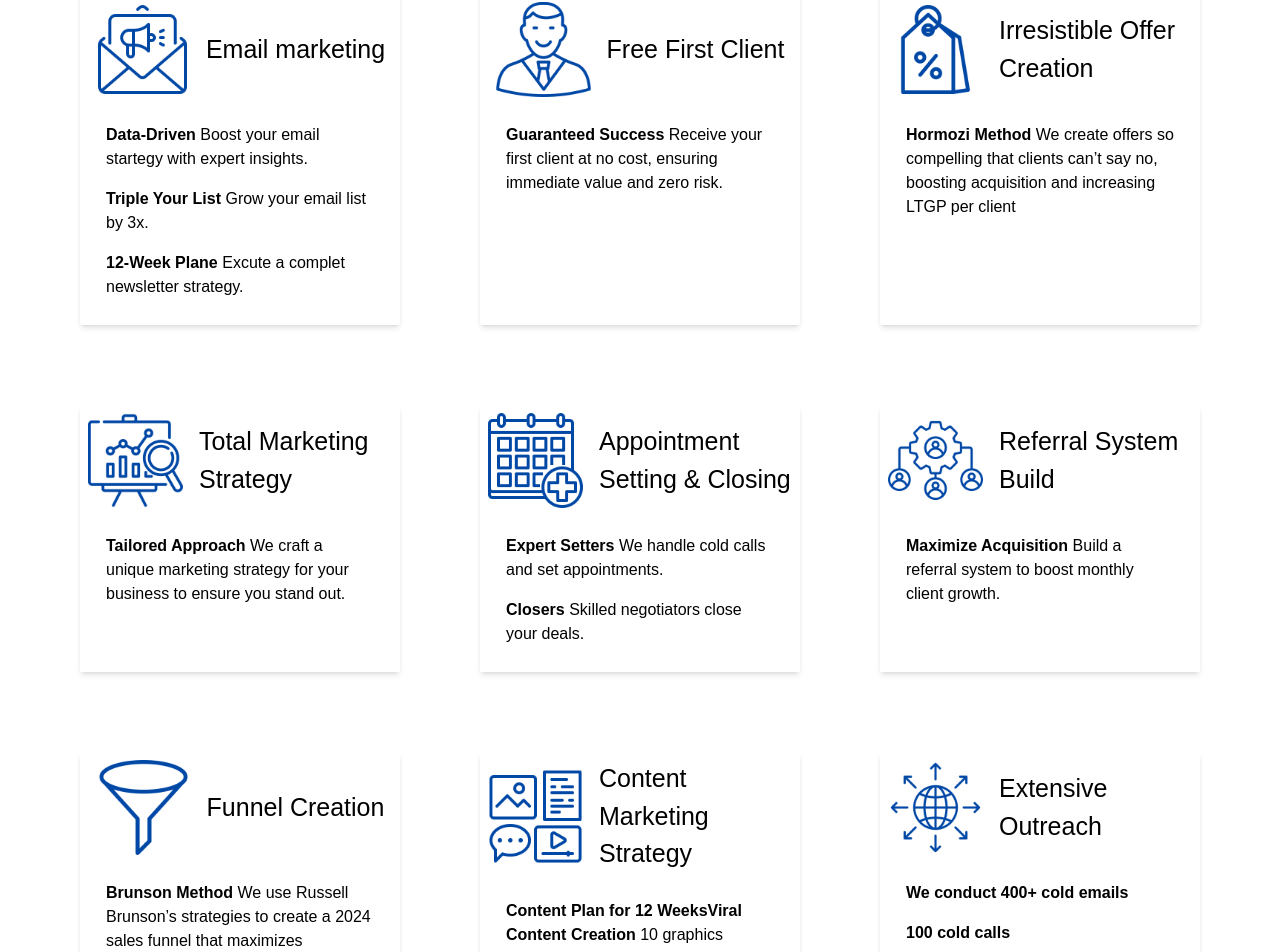
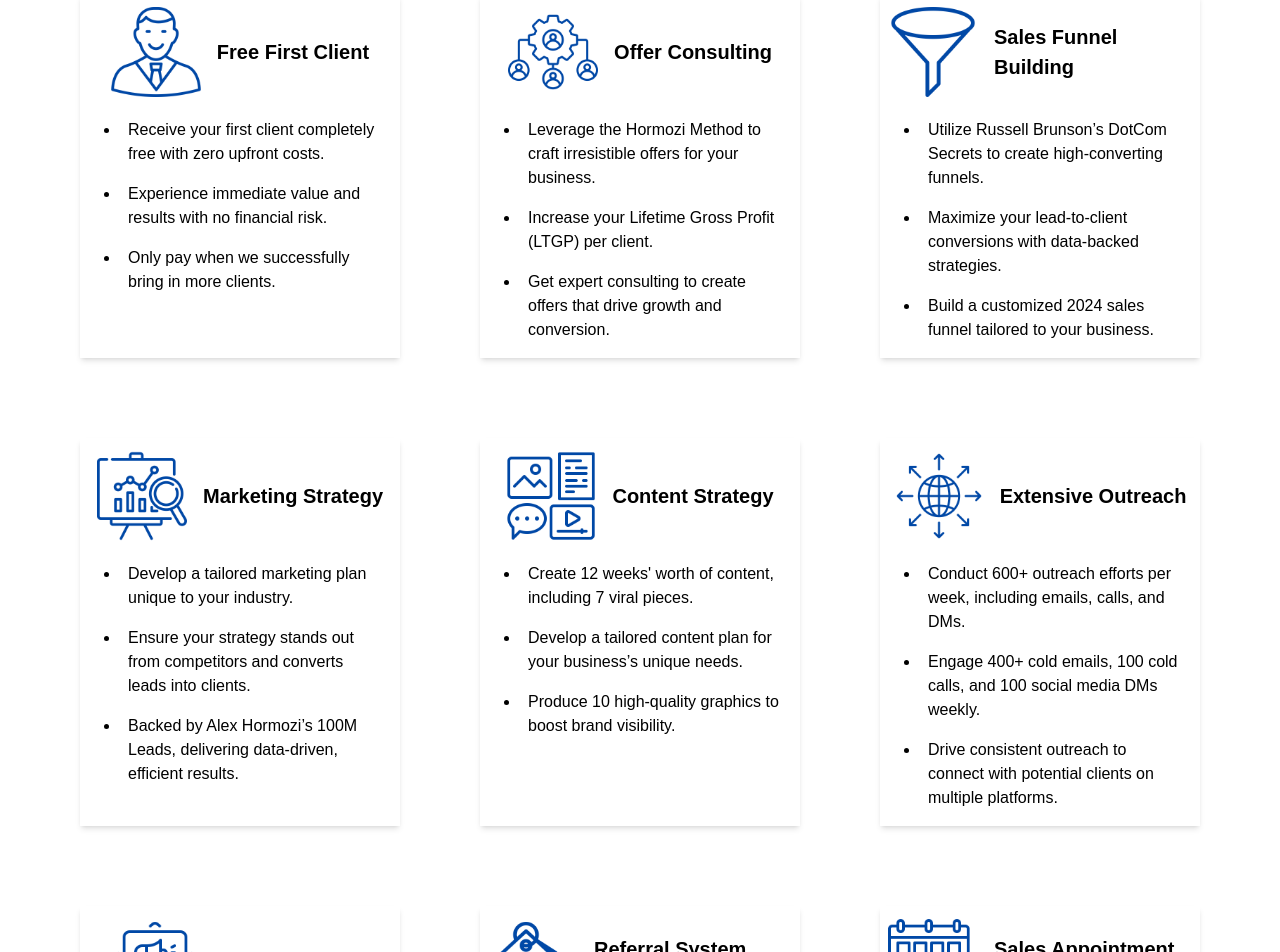
Before and after one commit to ayouub-bk/LoschMedia_Agency, a React (Vite) app: page / in a window 1280 px wide. Shown: the part 2333-3285 px from the top of the page. Built offline with nearby package versions, Linux system fonts and the light colour scheme.

Commit message:
fixed services-Home

```diff
--- a/src/Components/sections/ServicesHome.jsx
+++ b/src/Components/sections/ServicesHome.jsx
@@ -17,23 +17,19 @@ const ServicesHome = () => {
                 index == services.length - 1 ? `` : ``
               }   `}
             >
-              <div className="flex items-center justify-center gap-4 ">
-                <img src={icon} height="95px" width="95" alt="icon" />
-                <h2 className="text-[25px]">{title}</h2>
+              <div className="flex items-center justify-center gap-4 h-[100px] ">
+                <img src={icon} height="95px" width="90" alt="icon" />
+                <h2 className="text-[20px] font-bold ">{title}</h2>
               </div>
-              <div className="p-[10px] text-[16px] ">
+              <ul className=" text-[16px] pl-8  ">
                 {dettails.map((dettail) => {
-                  const { name, description } = dettail;
                   return (
-                    <div className="">
-                      <p className="p-2">
-                        {" "}
-                        <span className="font-bold">{name} </span> {description}
-                      </p>
-                    </div>
+                    <li className="list-disc  ">
+                      <p className="p-2">{dettail}</p>
+                    </li>
                   );
                 })}
-              </div>
+              </ul>
             </div>
           );
         })}
--- a/src/data.js
+++ b/src/data.js
@@ -18,108 +18,84 @@ import Icon7 from "../src/assets/icons/expertise.png";
 
 export const services = [
   {
-    title: "Email marketing",
-    icon: icon1,
+    title: "Free First Client",
+    icon: icon2,
     dettails: [
-      {
-        name: "Data-Driven",
-        description: "Boost your email startegy with expert insights.",
-      },
-      { name: "Triple Your List", description: "Grow your email list by 3x." },
-      {
-        name: "12-Week Plane",
-        description: "Excute a complet newsletter strategy.",
-      },
+      "Receive your first client completely free with zero upfront costs.",
+      "Experience immediate value and results with no financial risk.",
+      "Only pay when we successfully bring in more clients.",
     ],
   },
   {
-    title: "Free First Client",
-    icon: icon2,
+    title: "Offer Consulting",
+    icon: icon6,
     dettails: [
-      {
-        name: "Guaranteed Success",
-        description:
-          "Receive your first client at no cost, ensuring immediate value and zero risk.",
-      },
+      "Leverage the Hormozi Method to craft irresistible offers for your business.",
+      "Increase your Lifetime Gross Profit (LTGP) per client.",
+      "Get expert consulting to create offers that drive growth and conversion.",
     ],
   },
   {
-    title: "Irresistible Offer Creation",
-    icon: icon3,
+    title: "Sales Funnel Building",
+    icon: icon7,
     dettails: [
-      {
-        name: "Hormozi Method",
-        description:
-          "We create offers so compelling that clients can’t say no, boosting acquisition and increasing LTGP per client",
-      },
+      "Utilize Russell Brunson’s DotCom Secrets to create high-converting funnels.",
+      "Maximize your lead-to-client conversions with data-backed strategies.",
+      "Build a customized 2024 sales funnel tailored to your business.",
     ],
   },
   {
-    title: "Total Marketing Strategy",
+    title: "Marketing Strategy",
     icon: icon4,
     dettails: [
-      {
-        name: "Tailored Approach",
-        description:
-          "We craft a unique marketing strategy for your business to ensure you stand out.",
-      },
+      "Develop a tailored marketing plan unique to your industry.",
+      "Ensure your strategy stands out from competitors and converts leads into clients.",
+      "Backed by Alex Hormozi’s 100M Leads, delivering data-driven, efficient results.",
     ],
   },
   {
-    title: "Appointment Setting & Closing",
-    icon: icon5,
-    dettails: [
-      {
-        name: "Expert Setters",
-        description: "We handle cold calls and set appointments.",
-      },
-      { name: "Closers", description: "Skilled negotiators close your deals." },
-    ],
-  },
-  {
-    title: "Referral System Build",
-    icon: icon6,
-    dettails: [
-      {
-        name: "Maximize Acquisition",
-        description: "Build a referral system to boost monthly client growth.",
-      },
-    ],
-  },
-  {
-    title: "Funnel Creation",
-    icon: icon7,
-    dettails: [
-      {
-        name: "Brunson Method",
-        description:
-          "We use Russell Brunson’s strategies to create a 2024 sales funnel that maximizes conversions.",
-      },
-    ],
-  },
-  {
-    title: "Content Marketing Strategy",
+    title: "Content Strategy",
     icon: icon8,
     dettails: [
-      {
-        name: "Content Plan for 12 WeeksViral Content Creation     ",
-        description: "10 graphics",
-      },
+      "Create 12 weeks' worth of content, including 7 viral pieces.",
+      "Develop a tailored content plan for your business’s unique needs.",
+      "Produce 10 high-quality graphics to boost brand visibility.",
     ],
   },
   {
     title: "Extensive Outreach",
     icon: icon9,
     dettails: [
-      {
-        name: "We conduct 400+ cold emails ",
-        description: "",
-      },
-      { name: "100 cold calls ", description: "" },
-      {
-        name: "100 Instagram & facebook DMs",
-        description: "",
-      },
+      "Conduct 600+ outreach efforts per week, including emails, calls, and DMs.",
+      "Engage 400+ cold emails, 100 cold calls, and 100 social media DMs weekly.",
+      "Drive consistent outreach to connect with potential clients on multiple platforms.",
+    ],
+  },
+  {
+    title: "Email Marketing",
+    icon: icon1,
+    dettails: [
+      "Triple your email list with targeted, data-driven strategies.",
+      "Implement a 12-week newsletter plan to maintain engagement.",
+      "Leverage world-class email marketing tactics from industry leaders.",
+    ],
+  },
+  {
+    title: "Referral System Building",
+    icon: icon3,
+    dettails: [
+      "Build a powerful referral system to continuously bring in new clients.",
+      "Maximize your monthly client acquisition with minimal effort.",
+      "Generate a consistent stream of new business through trusted referrals.",
+    ],
+  },
+  {
+    title: "Sales Appointment Setting & Closing",
+    icon: icon5,
+    dettails: [
+      " Our expert team handles appointment setting, cold calling, and client follow-ups.",
+      "Professional closers manage negotiations and close deals on your behalf.",
+      " Focus on your business while we handle the entire sales process from outreach to closing.",
     ],
   },
 ];
@@ -136,7 +112,7 @@ export const Offers = [
         ],
       },
       {
-        subtitle: "Referral System Build",
+        subtitle: "Offer Consulting",
         name: "",
         description: [
           "Maximize Client Acquisition: We will build a referral system that continuously generates new clients, maximizing your monthly client acquisition.",
```
